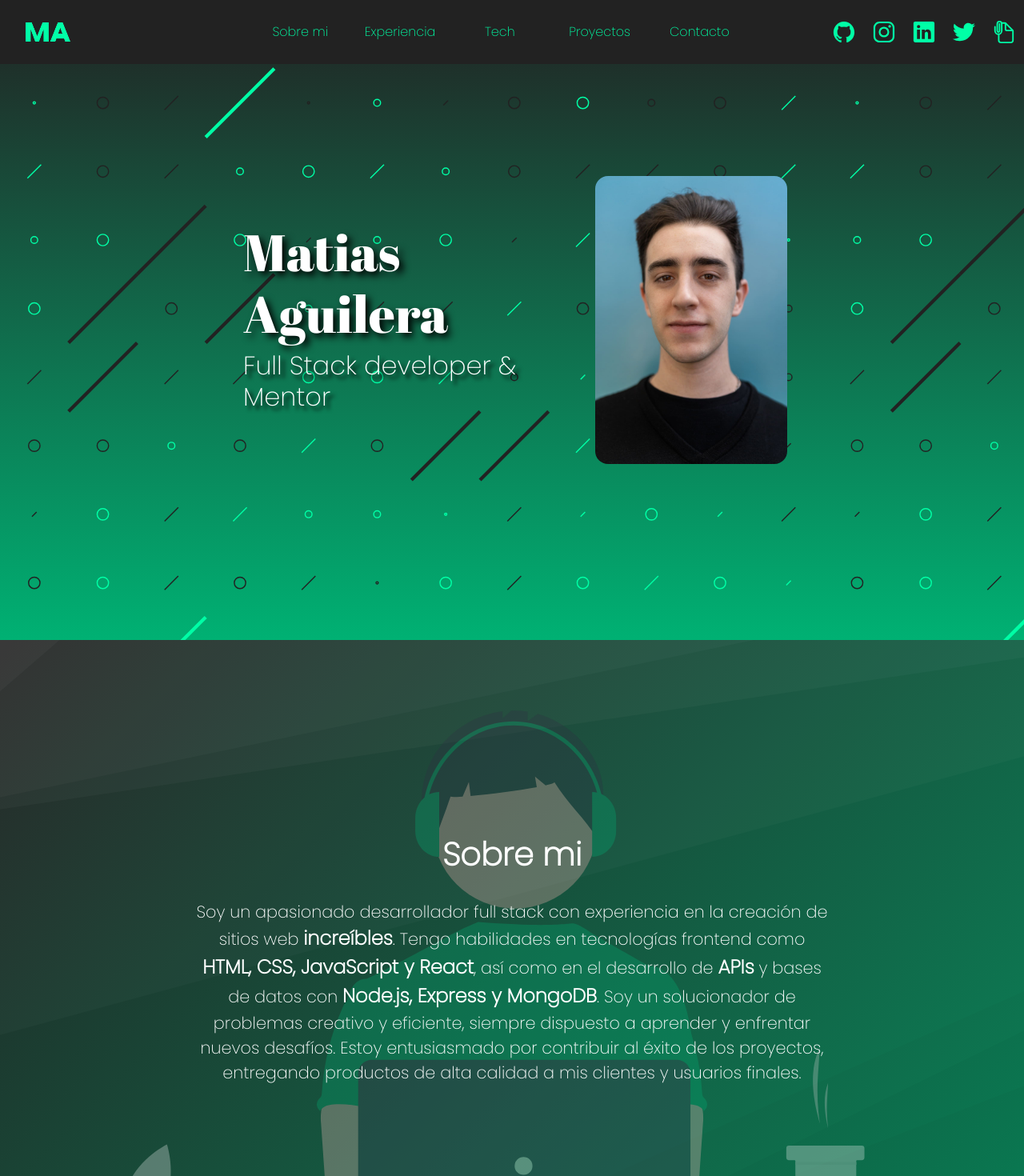
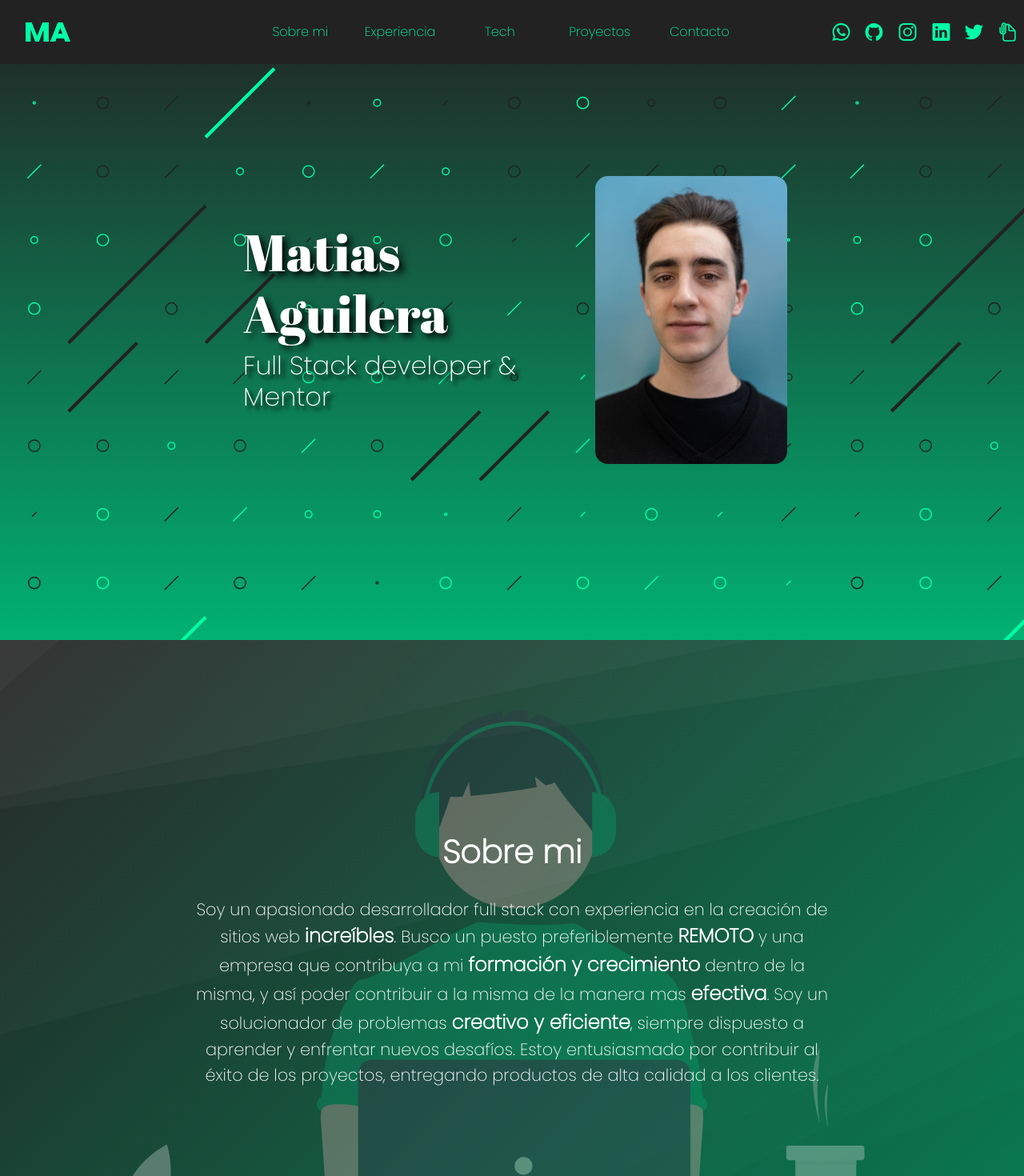
Before and after one commit to Mati1999/MyPorfolio, a React (Vite) app: page / in a window 1280 px wide. Shown: the top 1470 px of the page at 80% size. Built offline with nearby package versions, Linux system fonts and the light colour scheme.

Commit message:
Links varios

```diff
--- a/src/components/AboutMe.jsx
+++ b/src/components/AboutMe.jsx
@@ -8,10 +8,9 @@ const AboutMe = () => {
             <img src={aboutMe} alt='' data-aos='zoom-in' />
             <h2 data-aos='zoom-out'>Sobre mi</h2>
             <p>
-                Soy un apasionado desarrollador full stack con experiencia en la creación de sitios web <b>increíbles</b>. Tengo habilidades en tecnologías frontend como
-                <b> HTML, CSS, JavaScript y React</b>, así como en el desarrollo de <b>APIs</b> y bases de datos con <b>Node.js, Express y MongoDB</b>. Soy un solucionador de problemas creativo y
-                eficiente, siempre dispuesto a aprender y enfrentar nuevos desafíos. Estoy entusiasmado por contribuir al éxito de los proyectos, entregando productos de alta calidad a mis clientes y
-                usuarios finales.
+                Soy un apasionado desarrollador full stack con experiencia en la creación de sitios web <b>increíbles</b>. Busco un puesto preferiblemente <b>REMOTO</b> y una empresa que contribuya a
+                mi <b>formación y crecimiento</b> dentro de la misma, y así poder contribuir a la misma de la manera mas <b>efectiva</b>. Soy un solucionador de problemas <b>creativo y eficiente</b>,
+                siempre dispuesto a aprender y enfrentar nuevos desafíos. Estoy entusiasmado por contribuir al éxito de los proyectos, entregando productos de alta calidad a los clientes.
             </p>
         </div>
     );
--- a/src/components/Header.jsx
+++ b/src/components/Header.jsx
@@ -54,6 +54,9 @@ const Header = () => {
                     </li>
                 </ul>
                 <div className='socialLinks'>
+                    <a href='https://wa.me/542615454098' target='_blank' data-aos='fade-down' data-aos-duration='1100' data-aos-offset='0'>
+                        <ion-icon name='logo-whatsapp'></ion-icon>{' '}
+                    </a>
                     <a href='https://github.com/Mati1999' target='_blank' data-aos='fade-down' data-aos-duration='800' data-aos-offset='0'>
                         <ion-icon name='logo-github'></ion-icon>
                     </a>
--- a/src/scss/Tech.scss
+++ b/src/scss/Tech.scss
@@ -40,7 +40,7 @@
     @include medidas(100%, 100%);
     border: 1px solid $general-light;
     border-radius: 1rem;
-    padding: 1rem 0 0 0;
+    padding: 1rem 0;
 
     &--title {
         @include medidas(100%, 35%);
```
